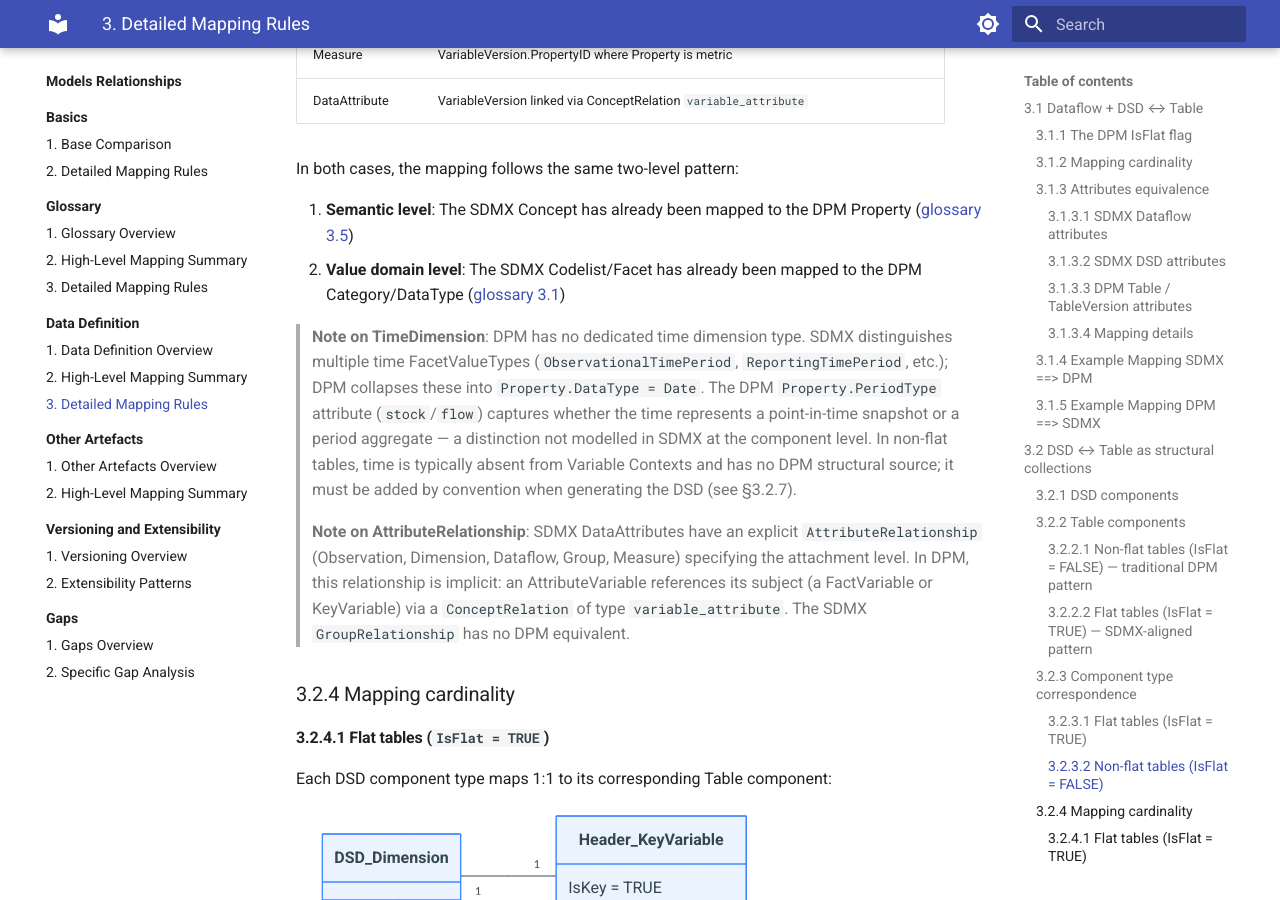
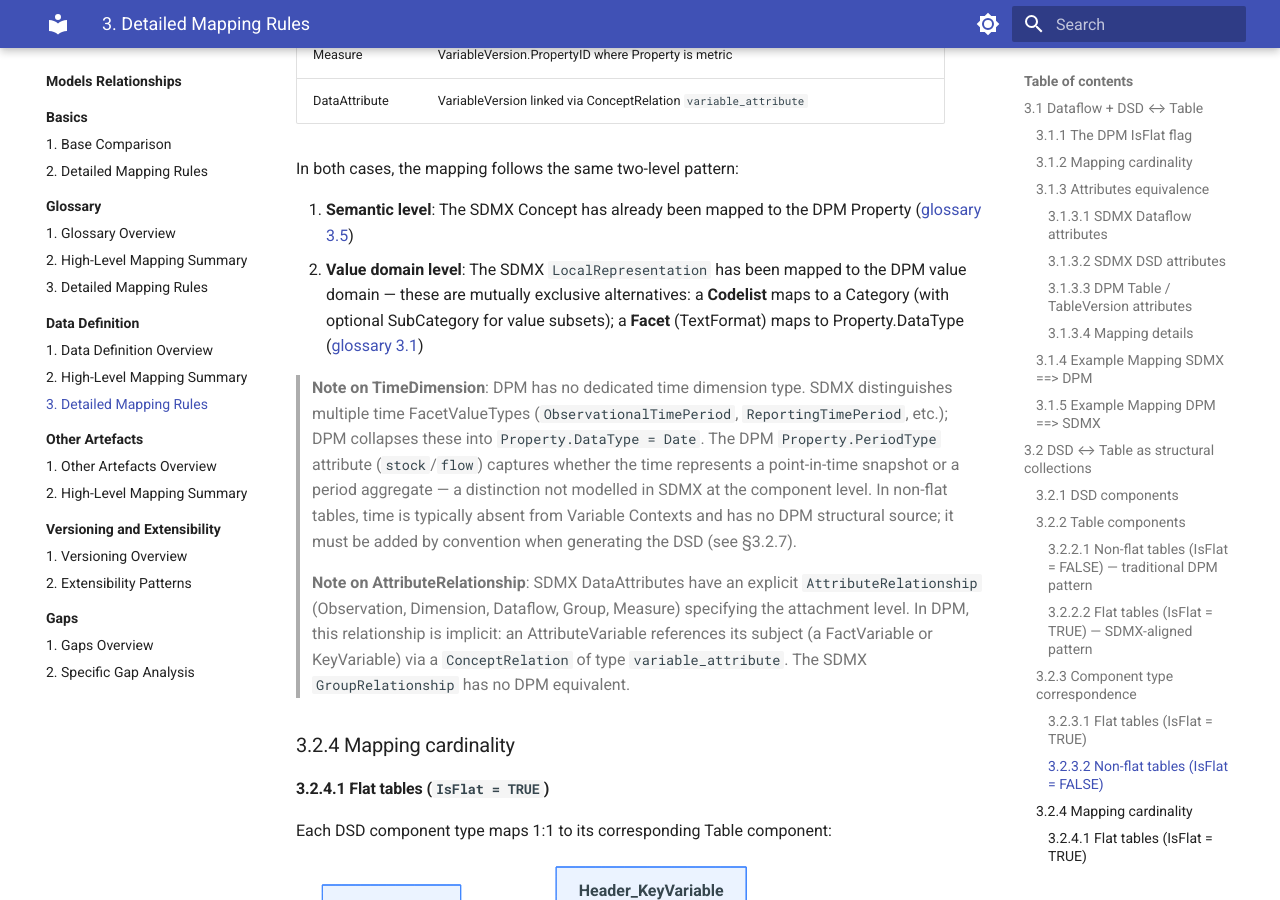
Before and after one commit to sdmx-twg/wp-sdmx-dpm, an MkDocs documentation site: the page built from docs/models-relationships/02_data_definition/03_detailed_mapping_rules.md, in a window 1280 px wide and 900 px high, scrolled down 14366 px. Built offline with MkDocs 1.6.1 and Material for MkDocs 9.7.7, drawn with Linux system fonts in a browser that asks for light colours.

Commit message:
docs: clarify Codelist and Facet are mutually exclusive representation alternatives
The "Codelist/Facet" shorthand was ambiguous (AND vs OR). Clarified that
LocalRepresentation is an either/or choice: a Codelist maps to a Category
(+ optional SubCategory); a Facet maps to Property.DataType.

Addresses #103

```diff
--- a/docs/models-relationships/02_data_definition/03_detailed_mapping_rules.md
+++ b/docs/models-relationships/02_data_definition/03_detailed_mapping_rules.md
@@ -529,7 +529,7 @@ In non-flat tables, dimensions are not discrete components but emerge from two s
 In both cases, the mapping follows the same two-level pattern:
 
 1. **Semantic level**: The SDMX Concept has already been mapped to the DPM Property ([glossary 3.5](../01_glossary/03_detailed_mapping_rules.md#35-concept-property))
-2. **Value domain level**: The SDMX Codelist/Facet has already been mapped to the DPM Category/DataType ([glossary 3.1](../01_glossary/03_detailed_mapping_rules.md#31-codelist-category))
+2. **Value domain level**: The SDMX `LocalRepresentation` has been mapped to the DPM value domain — these are mutually exclusive alternatives: a **Codelist** maps to a Category (with optional SubCategory for value subsets); a **Facet** (TextFormat) maps to Property.DataType ([glossary 3.1](../01_glossary/03_detailed_mapping_rules.md#31-codelist-category))
 
 > **Note on TimeDimension**: DPM has no dedicated time dimension type. SDMX distinguishes multiple time FacetValueTypes (`ObservationalTimePeriod`, `ReportingTimePeriod`, etc.); DPM collapses these into `Property.DataType = Date`. The DPM `Property.PeriodType` attribute (`stock`/`flow`) captures whether the time represents a point-in-time snapshot or a period aggregate — a distinction not modelled in SDMX at the component level. In non-flat tables, time is typically absent from Variable Contexts and has no DPM structural source; it must be added by convention when generating the DSD (see §3.2.7).
 
```
